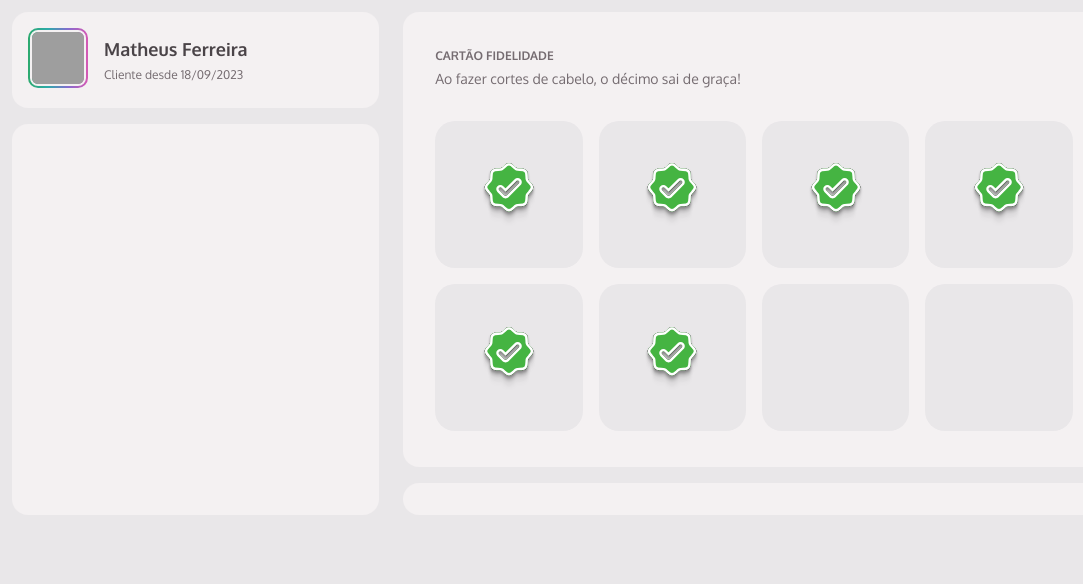
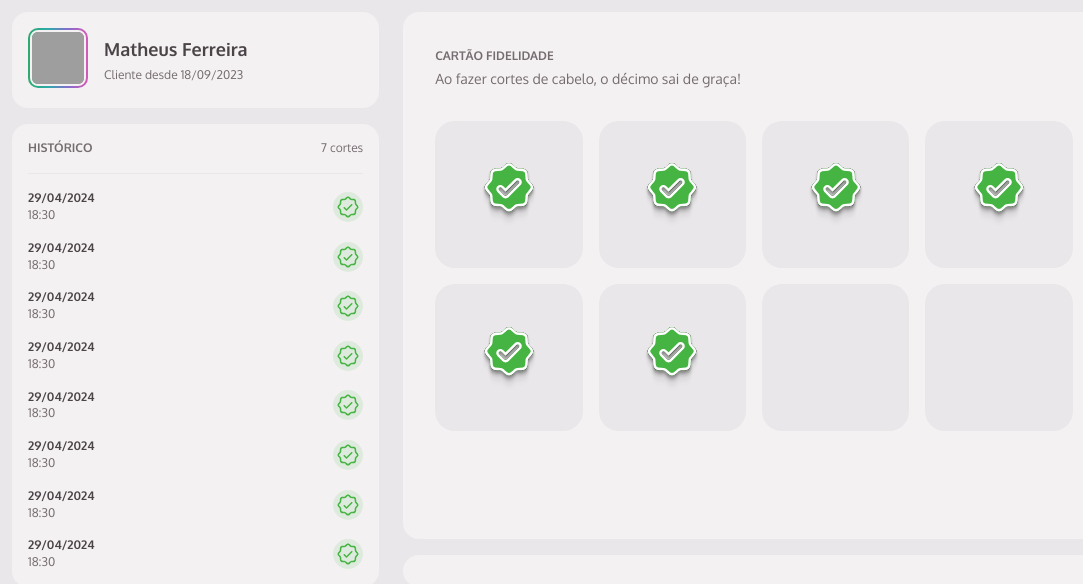
Before and after one commit to ledoctah/mba-member-club, a website built with webpack: page src/index.html in a window 1280 px wide. Shown: the part 253-837 px from the top of the page, 0-1083 px from the left. Before the commit the page ends 800 px from the top, so only its background shows below. Built offline with nearby package versions, Linux system fonts and the light colour scheme; grey boxes are pictures that could not be loaded; files whose address does not match are found by name.

Commit message:
feat: add history section

```diff
--- a/src/index.html
+++ b/src/index.html
@@ -88,7 +88,86 @@
       </ul>
     </section>
 
-    <section class="card history"></section>
+    <section class="card history">
+      <header>
+        <h2>Histórico</h2>
+        <p>7 cortes</p>
+      </header>
+
+      <ul>
+        <li>
+          <div>
+            <h3>29/04/2024</h3>
+            <p>18:30</p>
+          </div>
+
+          <img src="./assets/check.svg" alt="">
+        </li>
+
+        <li>
+          <div>
+            <h3>29/04/2024</h3>
+            <p>18:30</p>
+          </div>
+
+          <img src="./assets/check.svg" alt="">
+        </li>
+
+        <li>
+          <div>
+            <h3>29/04/2024</h3>
+            <p>18:30</p>
+          </div>
+
+          <img src="./assets/check.svg" alt="">
+        </li>
+
+        <li>
+          <div>
+            <h3>29/04/2024</h3>
+            <p>18:30</p>
+          </div>
+
+          <img src="./assets/check.svg" alt="">
+        </li>
+
+        <li>
+          <div>
+            <h3>29/04/2024</h3>
+            <p>18:30</p>
+          </div>
+
+          <img src="./assets/check.svg" alt="">
+        </li>
+
+        <li>
+          <div>
+            <h3>29/04/2024</h3>
+            <p>18:30</p>
+          </div>
+
+          <img src="./assets/check.svg" alt="">
+        </li>
+
+        <li>
+          <div>
+            <h3>29/04/2024</h3>
+            <p>18:30</p>
+          </div>
+
+          <img src="./assets/check.svg" alt="">
+        </li>
+
+        <li>
+          <div>
+            <h3>29/04/2024</h3>
+            <p>18:30</p>
+          </div>
+
+          <img src="./assets/check.svg" alt="">
+        </li>
+      </ul>
+    </section>
 
     <section class="card next-reward"></section>
   </main>
--- a/src/styles/cards.css
+++ b/src/styles/cards.css
@@ -158,6 +158,63 @@ main {
 
 .history {
   grid-area: b;
+
+  & header {
+    display: flex;
+    justify-content: space-between;
+
+    & h2 {
+      font: var(--heading-font-xs);
+      color: var(--text-color-secondary);
+
+      text-transform: uppercase;
+    }
+
+    & p {
+      font: var(--body-font-xs);
+      color: var(--text-color-secondary);
+    }
+  }
+
+  & ul {
+    display: flex;
+    flex-direction: column;
+
+    gap: var(--gap-md);
+
+    margin-top: var(--my-md);
+
+    border-top: 1px solid var(--bg-color);
+
+    padding-top: var(--py-md);
+
+    & li {
+      display: flex;
+      align-items: center;
+      justify-content: space-between;
+
+      list-style-type: none;
+
+      & div {
+        & h3 {
+          font: var(--heading-font-xs);
+          color: var(--text-color-primary);
+        }
+
+        & p {
+          font: var(--body-font-xs);
+          color: var(--text-color-secondary);
+        }
+      }
+
+      & img {
+        background-color: var(--check-bg);
+
+        padding: 0.25rem;
+        border-radius: 50%;
+      }
+    }
+  }
 }
 
 .next-reward {
```
